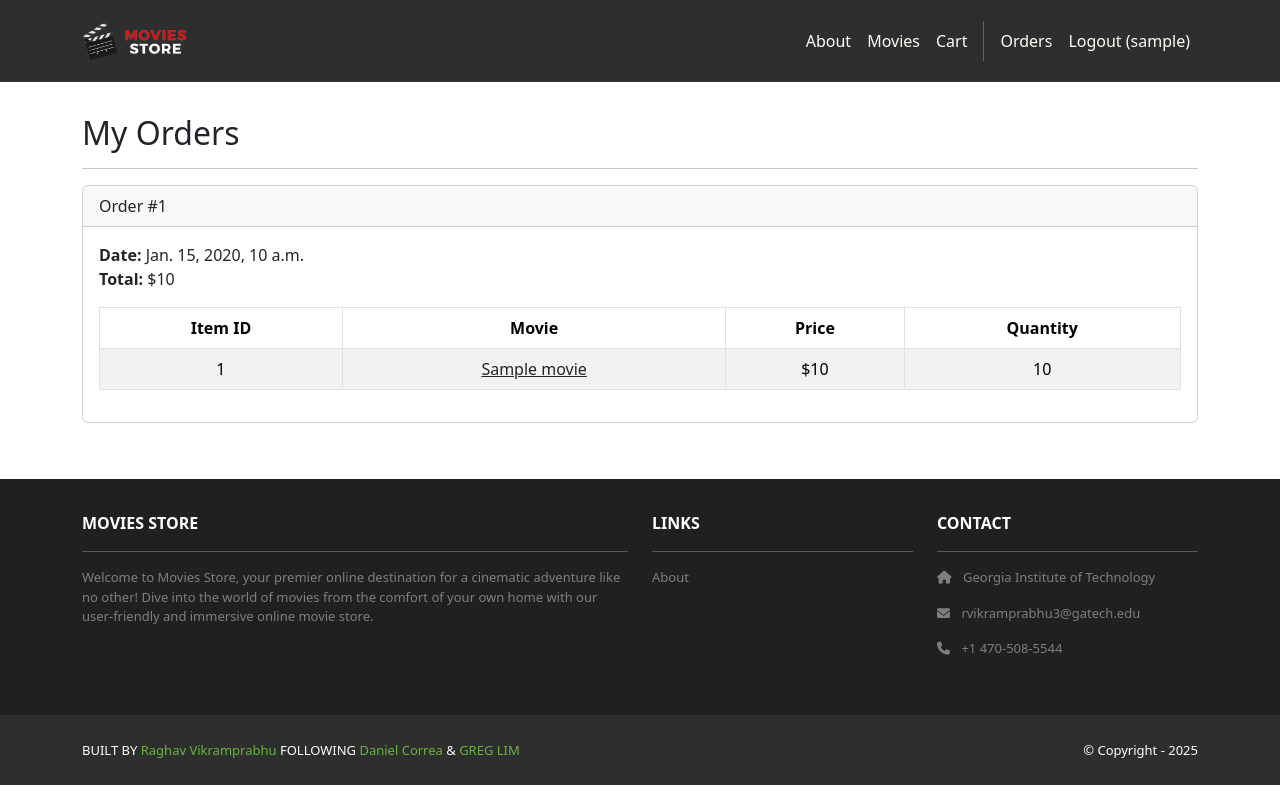
After one commit to DogeDevYT/MoviesStoreBackup, a Django app: page /accounts/orders/ in a window 1280 px wide. The commit adds this page. Run offline with Django 5.2, Linux system fonts and the light colour scheme; a user stored in the database is signed in; tables that the repository leaves empty hold one stand-in row (values such as "Sample post"); some libraries are stand-ins or nearby versions.

Commit message:
Added Purchase and Order Pages
added purchase and order pages for the movies

```diff
--- /dev/null
+++ b/accounts/templates/accounts/orders.html
@@ -0,0 +1,50 @@
+{% extends 'base.html' %}
+{% block content %}
+<div class="p-3">
+  <div class="container">
+    <div class="row mt-3">
+      <div class="col mx-auto mb-3">
+        <h2>My Orders</h2>
+        <hr />
+        {% for order in template_data.orders %}
+        <div class="card mb-4">
+          <div class="card-header">
+            Order #{{ order.id }}
+          </div>
+          <div class="card-body">
+            <b>Date:</b> {{ order.date }}<br />
+            <b>Total:</b> ${{ order.total }}<br />
+            <table class="table table-bordered
+              table-striped text-center mt-3">
+              <thead>
+                <tr>
+                  <th scope="col">Item ID</th>
+                  <th scope="col">Movie</th>
+                  <th scope="col">Price</th>
+                  <th scope="col">Quantity</th>
+                </tr>
+              </thead>
+              <tbody>
+                {% for item in order.item_set.all %}
+                <tr>
+                  <td>{{ item.movie.id }}</td>
+                  <td>
+                    <a class="link-dark"
+                      href="{% url 'movies.show' id=item.movie.id %}">
+                      {{ item.movie.name }}
+                    </a>
+                  </td>
+                  <td>${{ item.movie.price }}</td>
+                  <td>{{ item.quantity }}</td>
+                </tr>
+                {% endfor %}
+              </tbody>
+            </table>
+          </div>
+        </div>
+        {% endfor %}
+      </div>
+    </div>
+  </div>
+</div>
+{% endblock content %}
--- a/accounts/urls.py
+++ b/accounts/urls.py
@@ -3,6 +3,7 @@ from . import views
 
 urlpatterns = [
     path('signup', views.signup, name='accounts.signup'),
-    path('login', views.login, name='accounts.login'),
-    path('logout', views.logout, name='accounts.logout'),
+    path('login/', views.login, name='accounts.login'),
+    path('logout/', views.logout, name='accounts.logout'),
+    path('orders/', views.orders, name='accounts.orders'),
 ]
--- a/accounts/views.py
+++ b/accounts/views.py
@@ -1,7 +1,10 @@
 from django.contrib.auth import login as auth_login, authenticate, logout as auth_logout
 from django.shortcuts import render, redirect
+
+from cart.models import Order
 from .forms import CustomUserCreationForm, CustomErrorList
 from django.contrib.auth.decorators import login_required
+from django.contrib.auth.models import User
 
 # Create your views here.
 def signup(request):
@@ -44,3 +47,9 @@ def login(request):
 def logout(request):
     auth_logout(request)
     return redirect('home.index')
+@login_required
+def orders(request):
+    template_data = {}
+    template_data['title'] = 'Orders'
+    template_data['orders'] = request.user.order_set.all()
+    return render(request, 'accounts/orders.html', {'template_data': template_data})
--- a/cart/templates/cart/index.html
+++ b/cart/templates/cart/index.html
@@ -37,6 +37,9 @@
       <div class="text-end">
         <a class="btn btn-outline-secondary mb-2"><b>Total to pay:</b> ${{ template_data.cart_total }}</a>
           {% if template_data.movies_in_cart|length > 0 %}
+          <a href="{% url 'cart.purchase' %}"
+          class="btn bg-dark text-white mb-2">Purchase
+        </a>
         <a href="{% url 'cart.clear' %}">
           <button class="btn btn-danger mb-2">
             Remove all movies from Cart
--- a/cart/urls.py
+++ b/cart/urls.py
@@ -5,4 +5,5 @@ urlpatterns = [
     path('', views.index, name='cart.index'),
     path('<int:id>/add/', views.add, name='cart.add'),
     path('clear/', views.clear, name='cart.clear'),
+    path('purchase/', views.purchase, name='cart.purchase'),
 ]
--- a/moviesstore/templates/base.html
+++ b/moviesstore/templates/base.html
@@ -32,6 +32,7 @@
               d-lg-block"></div>
 
               {% if user.is_authenticated %}
+              <a class="nav-link" href="{% url 'accounts.orders' %}">Orders</a>
             <a class="nav-link"
               href="{% url 'accounts.logout' %}">Logout ({{ user.username }})</a>
             {% else %}
```
Also changed, not shown: cart/templates/cart/purchase.html (added, +16 -0 lines), cart/views.py (+26 -0 lines).
